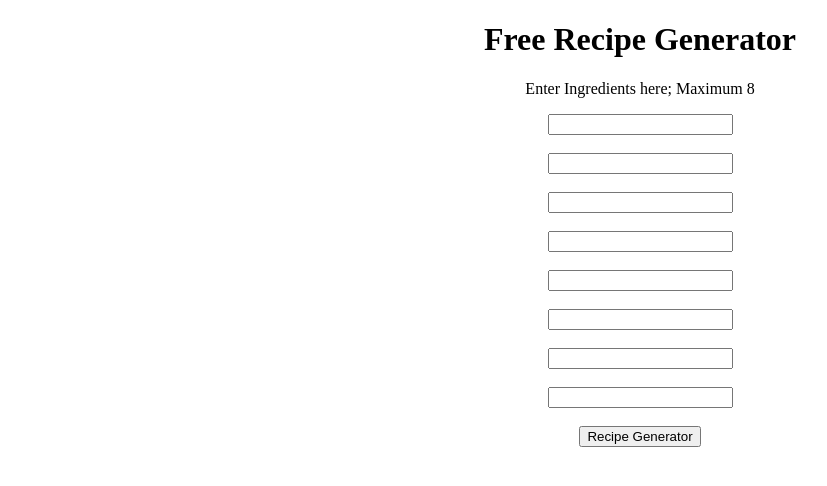
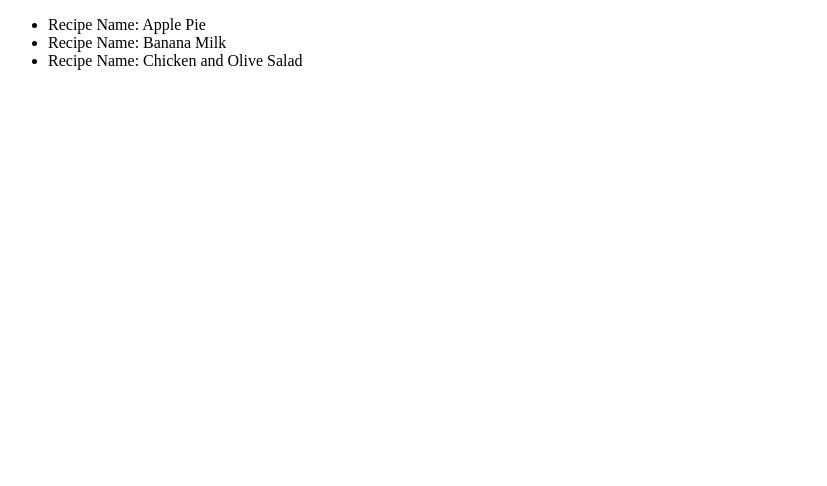
Before and after one commit to DW-Arthur/RecipeGenerator, a Flask app: template templates/Recipe.html in a window 1280 px wide. Shown: the top 486 px of the page, without its empty margins (0-827 px from the left). Run offline with Flask 2, Linux system fonts and the light colour scheme; the template is opened without the code that fills it, so the values that code supplies are empty.

Commit message:
added test for template

```diff
--- a/main.py
+++ b/main.py
@@ -9,11 +9,8 @@ app = Flask(__name__)
 
 @app.route('/')
 def home():
-    return render_template('Recipe.html')
+    return render_template('home.html')
 
-@app.route('/recipe')
-def hello():
-    return 'HongShaoRou is the best Rou'
 
 #Too many FB users (dynamic), %s is essentially printf
 @app.route('/user/<username>')
@@ -28,3 +25,8 @@ def login():
         return 'This is a post request'
     else:
         return 'This is a get request'
+
+#template is a template that can be changed, templates is the blueprint that gets passed to javascript
+@app.route('/recipe/')
+def test():
+    return render_template('recipe.html', recipes = ["apple", "banana", "chicken"])
--- a/templates/Recipe.html
+++ b/templates/Recipe.html
@@ -1,71 +1,21 @@
 <!DOCTYPE html>
 <html>
 <head>
-<style>
-body {
-    text-align: center;
-}
-form {
-    display: inline-block;
-}
-</style>
-<title>Recipe Generator</title>
+
+<title>Recipe Results</title>
 </head>
 <body>
-<h1>Free Recipe Generator</h1>
-<p>Enter Ingredients here; Maximum 8</p>
-<!-- form gets user input-->
-<!-- break is new line-->
-<!-- action makes a post request from action_page -->
-<!-- name is used for submitted, id i javascript and CSS -->
-<!-- take information from first textbox id, then take id into button onclick -->
-<form action="localhost:5000">
-  <input type="text" id="first" name=""><br><br>
-  <input type="text" id="second" name="lname"><br><br>
-  <input type="text" id="third" name="fname"><br><br>
-  <input type="text" id="fourth" name="lname"><br><br>
-  <input type="text" id="fifth" name="fname"><br><br>
-  <input type="text" id="sixth" name="lname"><br><br>
-  <input type="text" id="seventh" name="fname"><br><br>
-  <input type="text" id="eighth" name="lname"><br><br>
-  <button onclick="google()">Recipe Generator</button> <br><br>
+    <ul>
+        <li>Recipe Name: Apple Pie</li>
+        <li>Recipe Name: Banana Milk</li>
+        <li>Recipe Name: Chicken and Olive Salad</li>
+        {% for i in recipes %}
+            <li>{{i}}  </li>
+        {% endfor %}
+      </ul>
 
-</form>
-<!-- ` is differnent from ' , used for string formatting -->
-<script>
 
-<!-- can take data directly from info in form-->
-<!-- first form on the page, not first element of the form-->
-<!-- with just first, this will return all the object of the first input-->
-<!-- forms1.element is an object -->
-<!-- fetch, returns object, (promise) is an object, which means the fetch request is working in the background,-->
-<!-- s1 is the promise, once it's done, the promise will take time, it will call the then function -->
-<!-- val is the result of the fetch, http, val.text is a function that returns a promise object-->
-<!-- console.log(fetch(`https://api.spoonacular.com/recipes/findByIngredients`)) -->
-function google(){
-	var formsCollection = document.getElementsByTagName("form");
-	var form1 = document.forms[0]
-	var first = ""
-	for(var i = 0; i < form1.length; i++){
-		if(i == 0){
-			first = form1.elements[i].value
-		}else if(form1.elements[i].value != ""){
-			first =  first + "," + form1.elements[i].value
-		}
-	}
-
-	<!-- window.open(`http://google.com/search?q=${first} recipe`) -->
-	var s1 = fetch(`https://api.spoonacular.com/recipes/findByIngredients?apiKey=9105017d9e824e04a4c534ea357e2eba&ingredients=${first}`)
-	s1.then((val) => {
-		console.log(val)
-		var s2 = val.text()
-		s2.then((text) => {
-			var obj = JSON.parse(text)
-			window.alert(obj[0].title)
-		})
-	})
-}
-</script>
 
 </body>
+
 </html>
```
Also changed, not shown: templates/home.html (added, +73 -0 lines).
